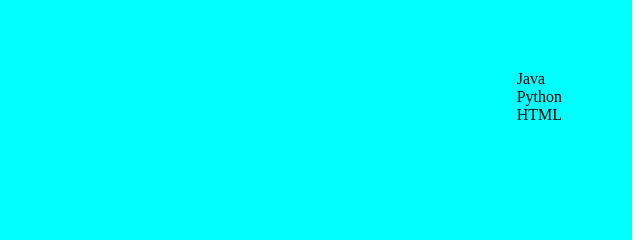
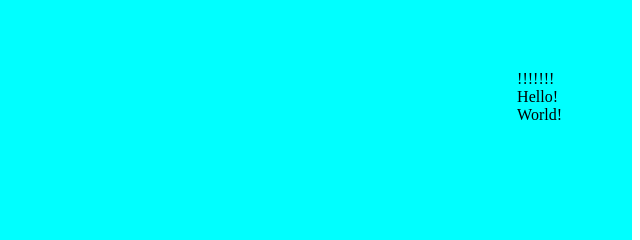
Before and after one commit to au37327/au, a plain HTML site: page index.html in a window 1280 px wide. Shown: the part 945-1185 px from the top of the page, 640-1280 px from the left. Drawn offline with Linux system fonts and the light colour scheme.

Commit message:
Update index.html

```diff
--- a/index.html
+++ b/index.html
@@ -41,9 +41,9 @@
       <div><a href="https://www.google.com/" class="webpage">web</a></div>
       <img class="image" src="https://cdn.pixabay.com/photo/2021/04/22/20/56/lake-6200162_1280.jpg">
       <ul class="footerlist">
-          <li class="selected">Java</li>
-          <li>Python</li>
-          <li>HTML</li>
+          <li class="selected">!!!!!!!</li>
+          <li>Hello!</li>
+          <li>World!</li>
         </ul>
 
     </div>
```
